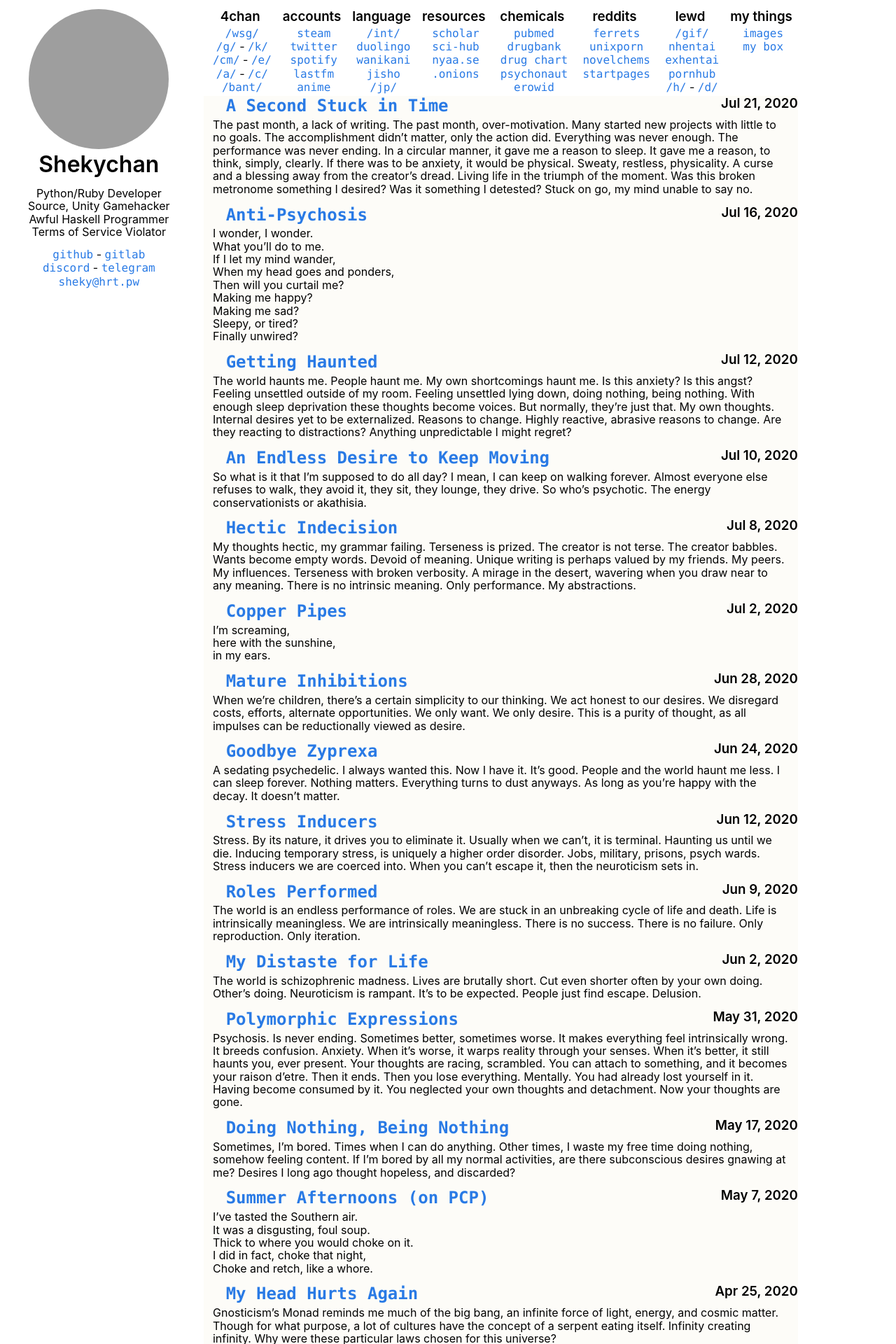
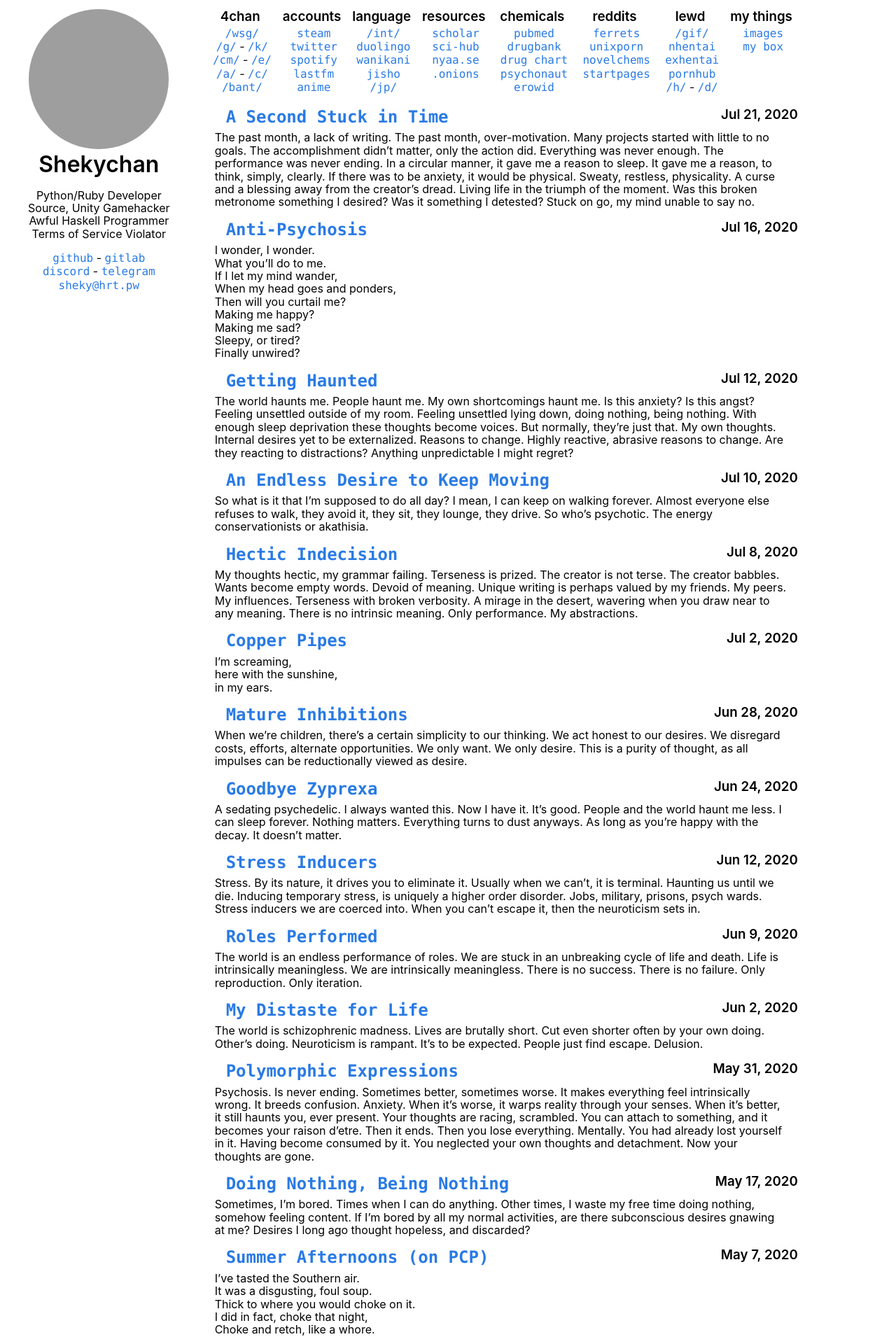
Before and after one commit to shekeru/shekeru.github.io, a Jekyll site: the page built from _pages/home.md, in a window 1280 px wide. Shown: the top 1920 px of the page at 70% size. Built offline with Jekyll 4.4.1, drawn with Linux system fonts in a browser that asks for light colours; some of the changed text lies outside the part shown; grey boxes are pictures that could not be loaded.

Commit message:
basic edits

```diff
--- a/_posts/2020-07-21-time-dilation.md
+++ b/_posts/2020-07-21-time-dilation.md
@@ -2,4 +2,4 @@
 layout: post
 title:  "A Second Stuck in Time"
 ---
-The past month, a lack of writing. The past month, over-motivation. Many started new projects with little to no goals. The accomplishment didn’t matter, only the action did. Everything was never enough. The performance was never ending. In a circular manner, it gave me a reason to sleep. It gave me a reason, to think, simply, clearly. If there was to be anxiety, it would be physical. Sweaty, restless, physicality. A curse and a blessing away from the creator’s dread. Living life in the triumph of the moment. Was this broken metronome something I desired? Was it something I detested? Stuck on go, my mind unable to say no.
+The past month, a lack of writing. The past month, over-motivation. Many projects started with little to no goals. The accomplishment didn’t matter, only the action did. Everything was never enough. The performance was never ending. In a circular manner, it gave me a reason to sleep. It gave me a reason, to think, simply, clearly. If there was to be anxiety, it would be physical. Sweaty, restless, physicality. A curse and a blessing away from the creator’s dread. Living life in the triumph of the moment. Was this broken metronome something I desired? Was it something I detested? Stuck on go, my mind unable to say no.
--- a/_sass/base.sass
+++ b/_sass/base.sass
@@ -41,7 +41,12 @@
   border-radius: 50%
 
 #blog
-  background-color: $white
+  // background-color: $white
+  margin-bottom: 3em
+  margin-top: 1em
+
+section > div > p
+  padding: 2pt
 
 .post-link
   margin-left: 24pt
```
Also changed, not shown: _posts/2019-11-28-15-seconds.md (+1 -1 lines).
